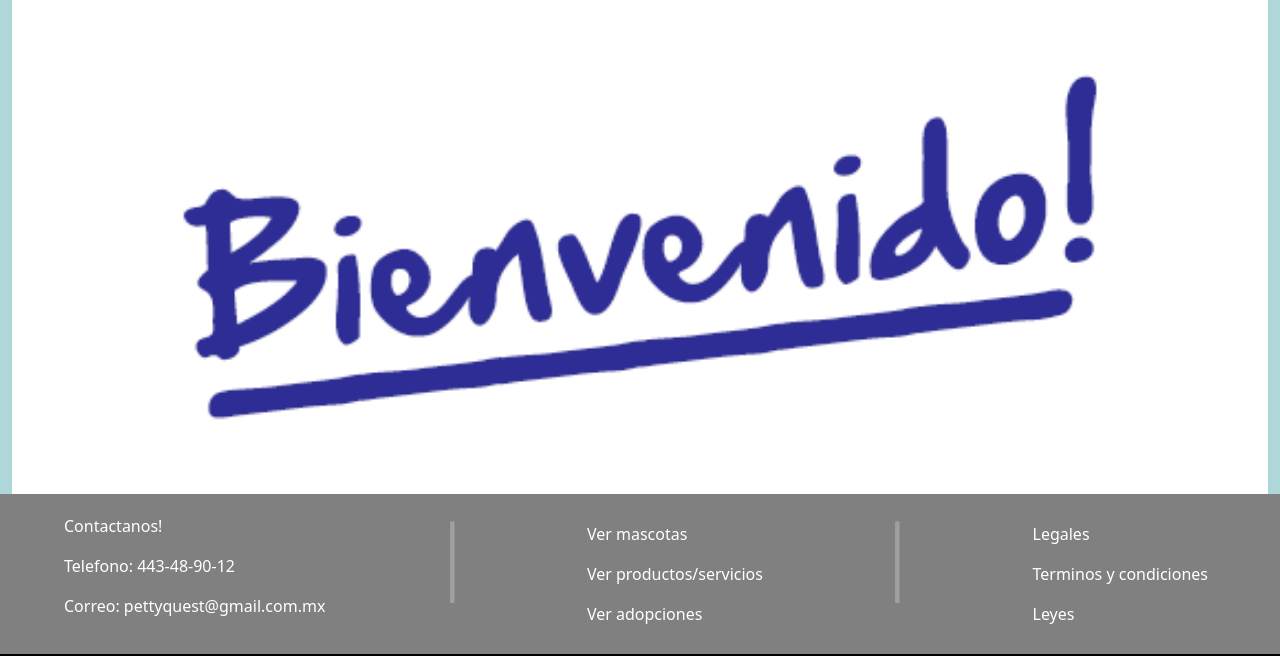
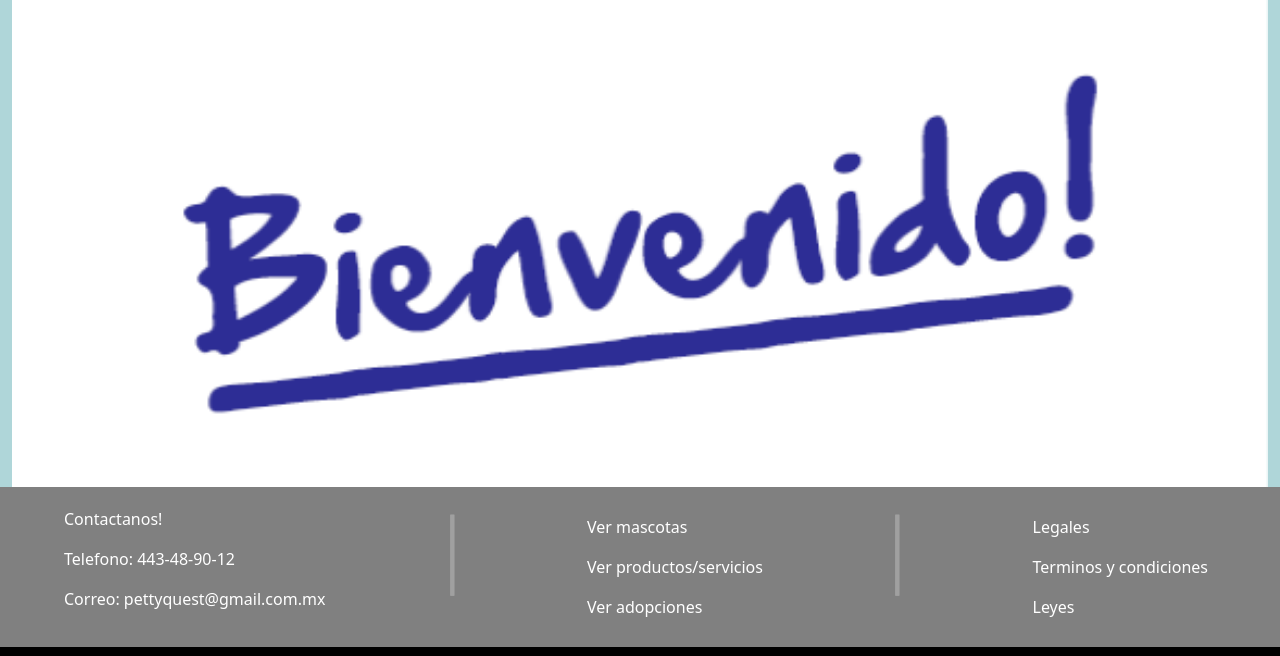
Before and after one commit to MarcoMR4/pettyQuest, a PHP site: page / in a window 1280 px wide. Shown: the part 144-800 px from the top of the page. Run offline with PHP 8.4, Linux system fonts and the light colour scheme.

Commit message:
php primer intento

```diff
--- a/css/index.css
+++ b/css/index.css
@@ -34,6 +34,11 @@ main {
     position: absolute;
     width: 100%;
     height: auto;
+}
+
+.carousel-item img{
+    height: 500px;
+    max-height: 500px !important;
 }
 
 .correoSignIn{
@@ -126,11 +131,6 @@ main {
     color: white;
 }
 
-.borde-der {
-    /*border-right: 2px solid white;
-    padding-right: 140px;*/
-}
-
 .separar {
     display: block;
     background-color: white;
--- a/index.html
+++ b/index.html
@@ -47,7 +47,7 @@
                                     data-bs-toggle="dropdown" aria-expanded="false">
                                     Iniciar sesion
                                 </a>
-                                <form action="index.html" method="get" class="SignIn dropdown-menu" aria-labelledby="navbarDropdown">
+                                <form action="login.php" method="post" class="SignIn dropdown-menu" aria-labelledby="navbarDropdown">
                                     <div class="correoSignIn">
                                         <label for="email">Email:</label>
                                         <input type="email" name="email" id="email" required>
@@ -108,13 +108,13 @@
         <div id="carouselExampleControls" class="carousel slide" data-bs-ride="carousel">
             <div class="carousel-inner">
                 <div class="carousel-item active">
-                    <img src="img/CarruselMascotas/Bienvenido.png" class="d-block w-100 h-25" alt="...">
+                    <img src="img/CarruselMascotas/Bienvenido.png" class="d-block img-fluid w-100" alt="...">
                 </div>
                 <div class="carousel-item">
-                    <img src="img/CarruselMascotas/Principal.webp" class="d-block w-100 h-25" alt="...">
+                    <img src="img/CarruselMascotas/Principal.webp" class="d-block img-fluid w-100" alt="...">
                 </div>
                 <div class="carousel-item">
-                    <img src="img/CarruselMascotas/PerrosHD.png" class="d-block w-100 h-25" alt="...">
+                    <img src="img/CarruselMascotas/PerrosHD.png" class="d-block img-fluid w-100" alt="...">
                 </div>
             </div>
             <button class="carousel-control-prev" type="button" data-bs-target="#carouselExampleControls"
```
Also changed, not shown: php/conexion.php (added, +11 -0 lines), php/login.php (added, +17 -0 lines).
